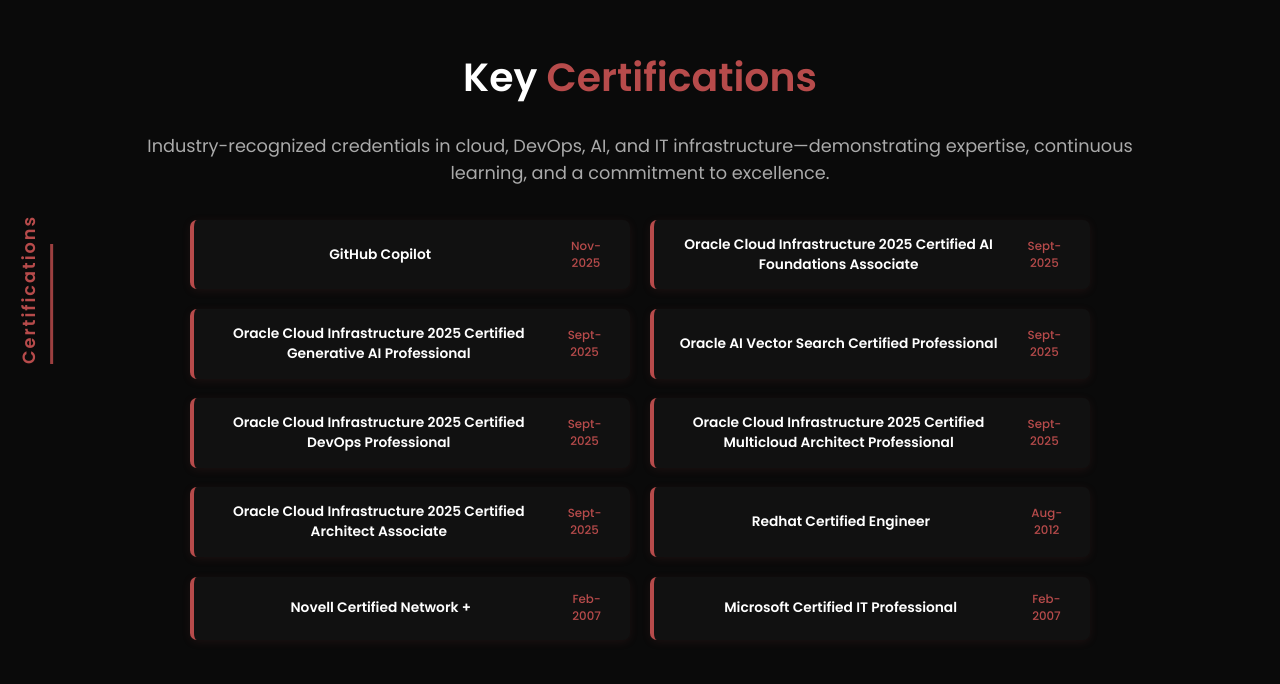
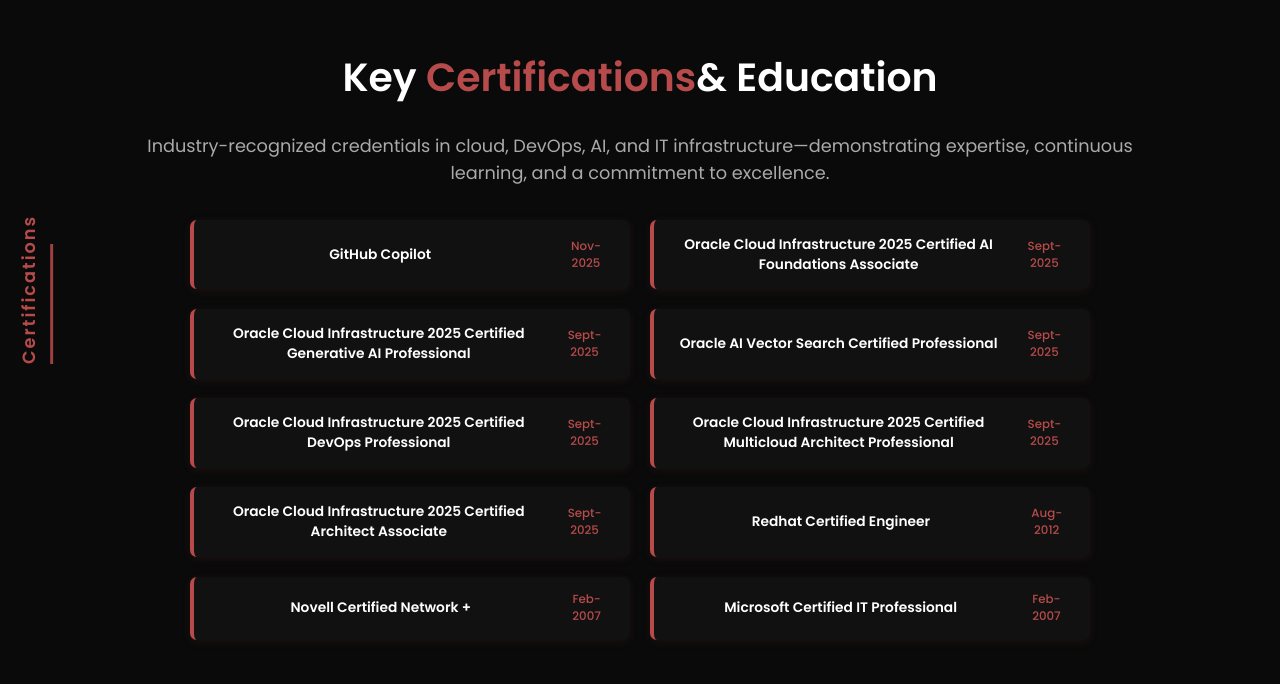
Before and after one commit to vjkakade/vijaykakade, a website: page index.html in a window 1280 px wide. Shown: the part 3217-3901 px from the top of the page. Drawn offline with Linux system fonts and the light colour scheme.

Commit message:
test branch changes-7-Logo

```diff
--- a/index.html
+++ b/index.html
@@ -292,7 +292,7 @@
     <!-- ===== CERTIFICATIONS SECTION ===== -->
     <section id="certifications" class="certifications">
         <div class="certifications-side-label">Certifications</div>
-        <h2 class="certifications-heading">Key <span>Certifications</span></h2>
+        <h2 class="certifications-heading">Key <span>Certifications</span>& Education</span></h2>
                 <p class="certifications-subtext">
                     Industry-recognized credentials in cloud, DevOps, AI, and IT infrastructure—demonstrating expertise, continuous learning, and a commitment to excellence.
                 </p>
```
